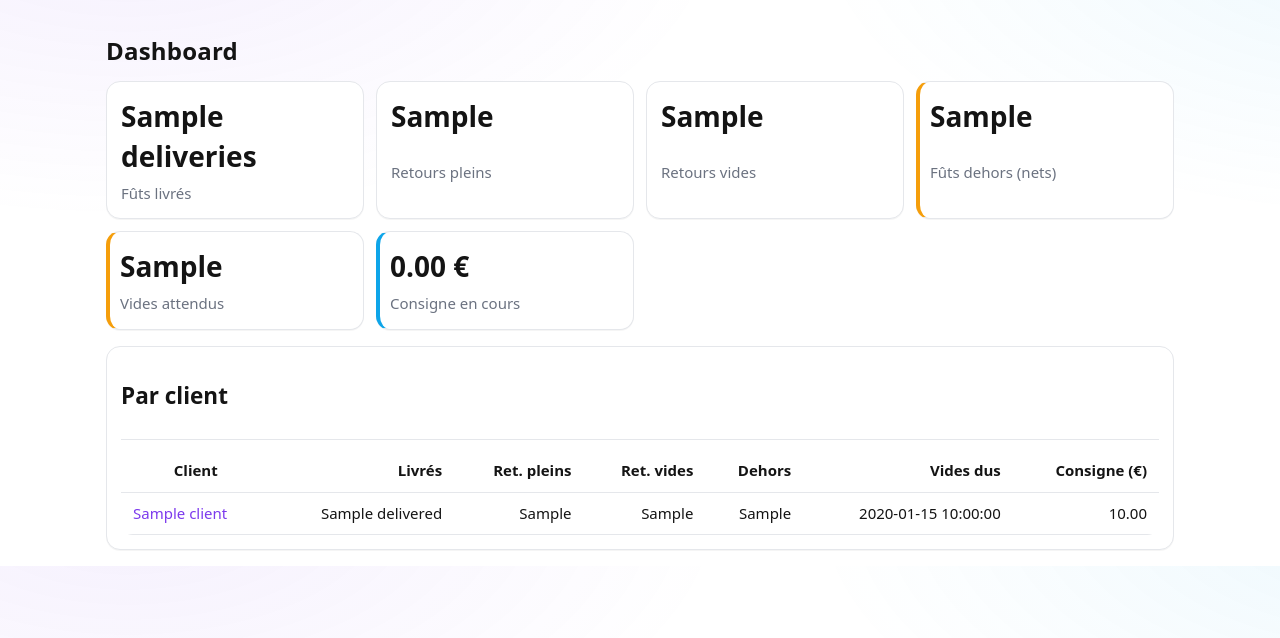
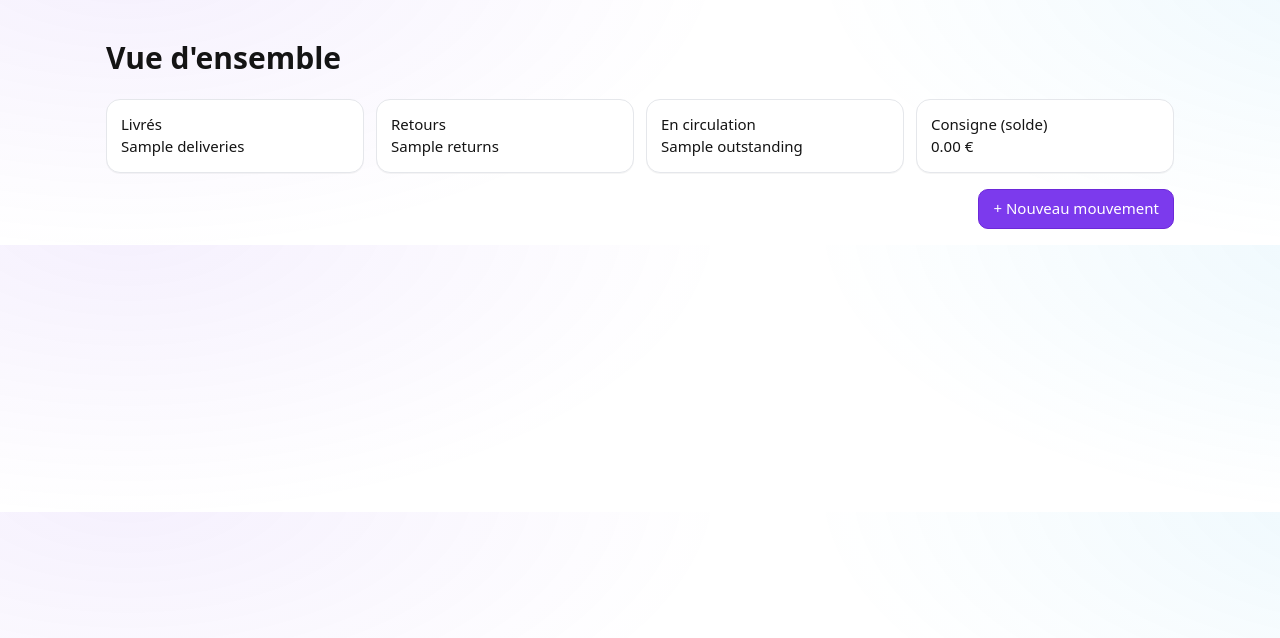
Before and after one commit to lecentrallanderneau-oss/keg-tracer, a Flask app: template templates/index.html in a window 1280 px wide. Shown: the part 22-660 px from the top of the page. Run offline with Flask 3, Linux system fonts and the light colour scheme; the template is opened without the code that fills it: most values are stand-ins (such as "Sample title", 1, 10 or a date in 2020); some libraries are stand-ins or nearby versions.

Commit message:
Update index.html

```diff
--- a/templates/index.html
+++ b/templates/index.html
@@ -1,66 +1,27 @@
 {% extends "base.html" %}
-{% block title %}Dashboard · Suivi des Fûts{% endblock %}
 {% block content %}
-<h1 class="page-title">Dashboard</h1>
+<h1 class="title">Vue d'ensemble</h1>
 
-<section class="cards">
-  <div class="card stat">
-    <div class="stat-value">{{ deliveries }}</div>
-    <div class="stat-label">Fûts livrés</div>
+<div class="cards">
+  <div class="card">
+    <div class="card-title">Livrés</div>
+    <div class="card-value">{{ deliveries }}</div>
   </div>
-  <div class="card stat">
-    <div class="stat-value">{{ ret_full }}</div>
-    <div class="stat-label">Retours pleins</div>
+  <div class="card">
+    <div class="card-title">Retours</div>
+    <div class="card-value">{{ returns }}</div>
   </div>
-  <div class="card stat">
-    <div class="stat-value">{{ ret_empty }}</div>
-    <div class="stat-label">Retours vides</div>
+  <div class="card">
+    <div class="card-title">En circulation</div>
+    <div class="card-value">{{ outstanding }}</div>
   </div>
-  <div class="card stat warn">
-    <div class="stat-value">{{ outstanding_kegs }}</div>
-    <div class="stat-label">Fûts dehors (nets)</div>
+  <div class="card">
+    <div class="card-title">Consigne (solde)</div>
+    <div class="card-value">{{ "%.2f"|format(consigne_balance) }} €</div>
   </div>
-  <div class="card stat warn">
-    <div class="stat-value">{{ outstanding_empties }}</div>
-    <div class="stat-label">Vides attendus</div>
-  </div>
-  <div class="card stat accent">
-    <div class="stat-value">{{ "%.2f"|format(outstanding_consigne) }} €</div>
-    <div class="stat-label">Consigne en cours</div>
-  </div>
-</section>
+</div>
 
-<section class="card">
-  <div class="card-header">
-    <h2>Par client</h2>
-  </div>
-  <div class="table-responsive">
-    <table class="table">
-      <thead>
-      <tr>
-        <th>Client</th>
-        <th class="num">Livrés</th>
-        <th class="num">Ret. pleins</th>
-        <th class="num">Ret. vides</th>
-        <th class="num">Dehors</th>
-        <th class="num">Vides dus</th>
-        <th class="num">Consigne (€)</th>
-      </tr>
-      </thead>
-      <tbody>
-      {% for row in per_client %}
-        <tr>
-          <td><a href="{{ url_for('report') }}?client_id={{ row.client.id }}" class="link">{{ row.client.name }}</a></td>
-          <td class="num">{{ row.delivered }}</td>
-          <td class="num">{{ row.returned_full }}</td>
-          <td class="num">{{ row.returned_empty }}</td>
-          <td class="num">{{ row.kegs_out }}</td>
-          <td class="num">{{ row.empties_due }}</td>
-          <td class="num">{{ "%.2f"|format(row.consigne_out) }}</td>
-        </tr>
-      {% endfor %}
-      </tbody>
-    </table>
-  </div>
-</section>
+<div class="actions">
+  <a class="btn primary" href="{{ url_for('movement_add') }}">+ Nouveau mouvement</a>
+</div>
 {% endblock %}
```
